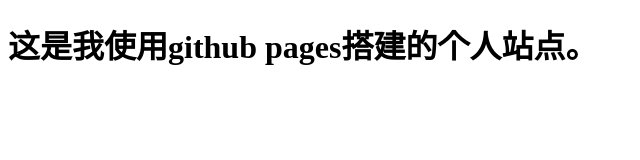
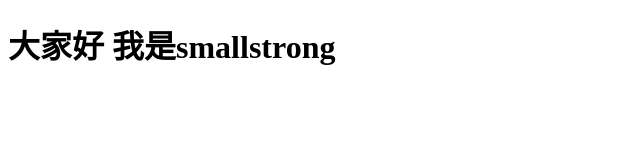
Before and after one commit to smallstrong0/smallstrong0.github.io, a plain HTML site: page index.html in a window 1280 px wide. Shown: the whole page, without its empty margins (0-640 px from the left). Drawn offline with Linux system fonts and the light colour scheme.

Commit message:
change message

```diff
--- a/index.html
+++ b/index.html
@@ -1,6 +1,6 @@
 <!DOCTYPE html>
 <html>
 <body>
-<h1>这是我使用github pages搭建的个人站点。</h1>
+<h1>大家好 我是smallstrong</h1>
 </body>
 </html>
```
